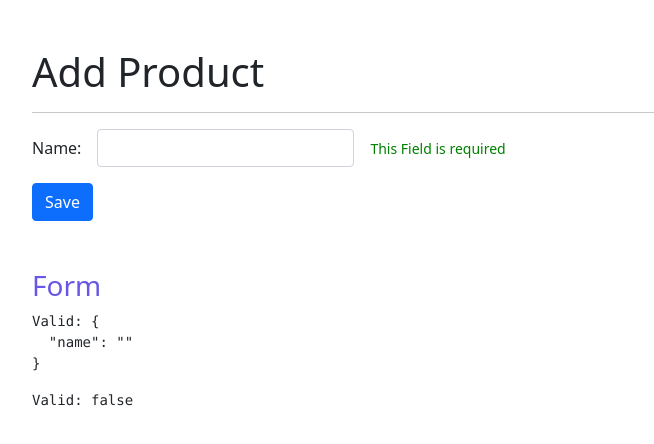
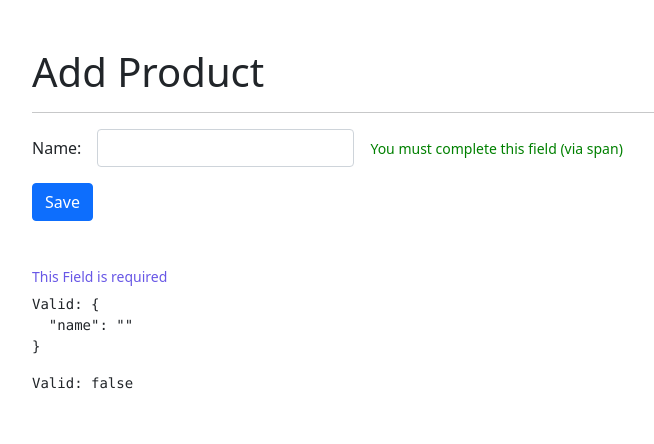
Before and after one commit to BryanParada/directivesApp, an Angular app: page /products/add in a window 1280 px wide. Shown: the top 444 px of the page, without its empty margins (50-704 px from the left). Built offline with nearby package versions, Linux system fonts and the light colour scheme.

Commit message:
V352 - changing tag

```diff
--- a/src/app/products/pages/add/add.component.html
+++ b/src/app/products/pages/add/add.component.html
@@ -16,11 +16,11 @@
         </div>
 
         <div class="col-auto">
-            <span class="form-text"
-                  errorMsgDrt
+            <span errorMsgDrt
                   [color]="colorIWant"
+                  msg="You must complete this field (via span)"
                   *ngIf="hasError('name')">
-                This Field is required
+
             </span>
         </div>
 
--- a/src/app/products/pages/add/add.component.ts
+++ b/src/app/products/pages/add/add.component.ts
@@ -24,4 +24,5 @@ export class AddComponent implements OnInit {
     return this.myForm.get(field)?.invalid || false;
   }
 
+
 }
--- a/src/app/shared/directives/error-msg.directive.ts
+++ b/src/app/shared/directives/error-msg.directive.ts
@@ -7,6 +7,8 @@ export class ErrorMsgDirective implements OnInit {
 
 htmlElement: ElementRef<HTMLElement>
 @Input() color: string = 'red'
+@Input() msg: string = ' This Field is required'
+
 
   constructor( private elem: ElementRef<HTMLElement>) {
     this.htmlElement = elem;
@@ -15,10 +17,16 @@ htmlElement: ElementRef<HTMLElement>
   ngOnInit(): void {
     console.log('ngOnInit directive');
     this.setColor();
+    this.setMsg();
   }
 
   setColor(): void{
     this.htmlElement.nativeElement.style.color = this.color;
+    this.htmlElement.nativeElement.classList.add("form-text");
+  }
+
+  setMsg(): void{
+    this.htmlElement.nativeElement.innerText = this.msg
   }
 
 }
```
